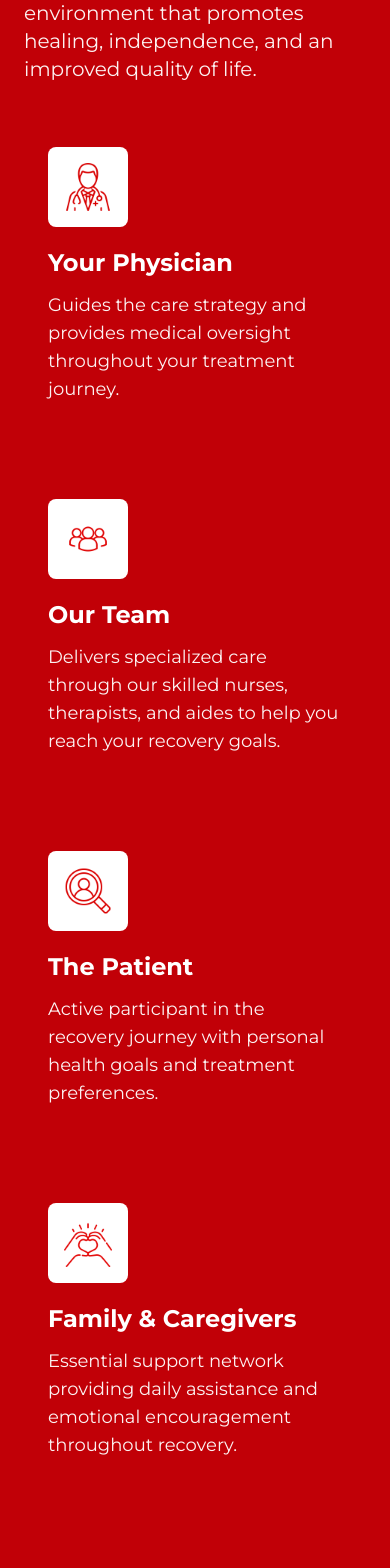
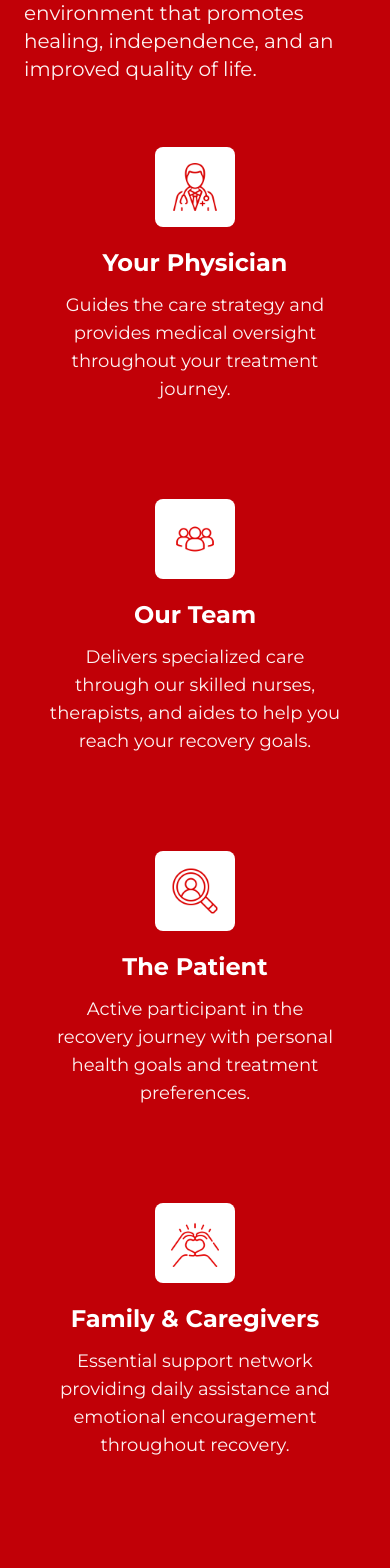
Before and after one commit to jjacobsonn/maplecreek-site, a Next.js app: page /home-health in a window 390 px wide. Shown: the part 3460-5028 px from the top of the page. Built offline with nearby package versions, Linux system fonts and the light colour scheme.

Commit message:
Fixed mobile layout for team success section

```diff
--- a/src/app/home-health/page.tsx
+++ b/src/app/home-health/page.tsx
@@ -243,7 +243,7 @@ export default function HomeHealthPage() {
             {/* Right Column - 2x2 Grid */}
             <div className="lg:col-span-7 grid grid-cols-1 md:grid-cols-2 gap-12">
               {/* Physician */}
-              <div className="p-6">
+              <div className="p-6 flex flex-col items-center md:items-start">
                 <div className="bg-white rounded-lg p-4 w-20 h-20 flex items-center justify-center mb-5">
                   <Image
                     src="/images/icon-20.png"
@@ -253,14 +253,14 @@ export default function HomeHealthPage() {
                     className="object-contain"
                   />
                 </div>
-                <h4 className="text-2xl font-bold text-white mb-3 font-montserrat">Your Physician</h4>
-                <p className="text-white/95 text-lg font-montserrat">
+                <h4 className="text-2xl font-bold text-white mb-3 font-montserrat text-center md:text-left">Your Physician</h4>
+                <p className="text-white/95 text-lg font-montserrat text-center md:text-left">
                   Guides the care strategy and provides medical oversight throughout your treatment journey.
                 </p>
               </div>
 
               {/* Our Team */}
-              <div className="p-6">
+              <div className="p-6 flex flex-col items-center md:items-start">
                 <div className="bg-white rounded-lg p-4 w-20 h-20 flex items-center justify-center mb-5">
                   <Image
                     src="/images/icon-21.png"
@@ -270,14 +270,14 @@ export default function HomeHealthPage() {
                     className="object-contain"
                   />
                 </div>
-                <h4 className="text-2xl font-bold text-white mb-3 font-montserrat">Our Team</h4>
-                <p className="text-white/95 text-lg font-montserrat">
+                <h4 className="text-2xl font-bold text-white mb-3 font-montserrat text-center md:text-left">Our Team</h4>
+                <p className="text-white/95 text-lg font-montserrat text-center md:text-left">
                   Delivers specialized care through our skilled nurses, therapists, and aides to help you reach your recovery goals.
                 </p>
               </div>
 
               {/* The Patient */}
-              <div className="p-6">
+              <div className="p-6 flex flex-col items-center md:items-start">
                 <div className="bg-white rounded-lg p-4 w-20 h-20 flex items-center justify-center mb-5">
                   <Image
                     src="/images/icon-22.png"
@@ -287,14 +287,14 @@ export default function HomeHealthPage() {
                     className="object-contain"
                   />
                 </div>
-                <h4 className="text-2xl font-bold text-white mb-3 font-montserrat">The Patient</h4>
-                <p className="text-white/95 text-lg font-montserrat">
+                <h4 className="text-2xl font-bold text-white mb-3 font-montserrat text-center md:text-left">The Patient</h4>
+                <p className="text-white/95 text-lg font-montserrat text-center md:text-left">
                   Active participant in the recovery journey with personal health goals and treatment preferences.
                 </p>
               </div>
 
               {/* Family & Caregivers */}
-              <div className="p-6">
+              <div className="p-6 flex flex-col items-center md:items-start">
                 <div className="bg-white rounded-lg p-4 w-20 h-20 flex items-center justify-center mb-5">
                   <Image
                     src="/images/icon-23.png"
@@ -304,8 +304,8 @@ export default function HomeHealthPage() {
                     className="object-contain"
                   />
                 </div>
-                <h4 className="text-2xl font-bold text-white mb-3 font-montserrat">Family & Caregivers</h4>
-                <p className="text-white/95 text-lg font-montserrat">
+                <h4 className="text-2xl font-bold text-white mb-3 font-montserrat text-center md:text-left">Family & Caregivers</h4>
+                <p className="text-white/95 text-lg font-montserrat text-center md:text-left">
                   Essential support network providing daily assistance and emotional encouragement throughout recovery.
                 </p>
               </div>
```
